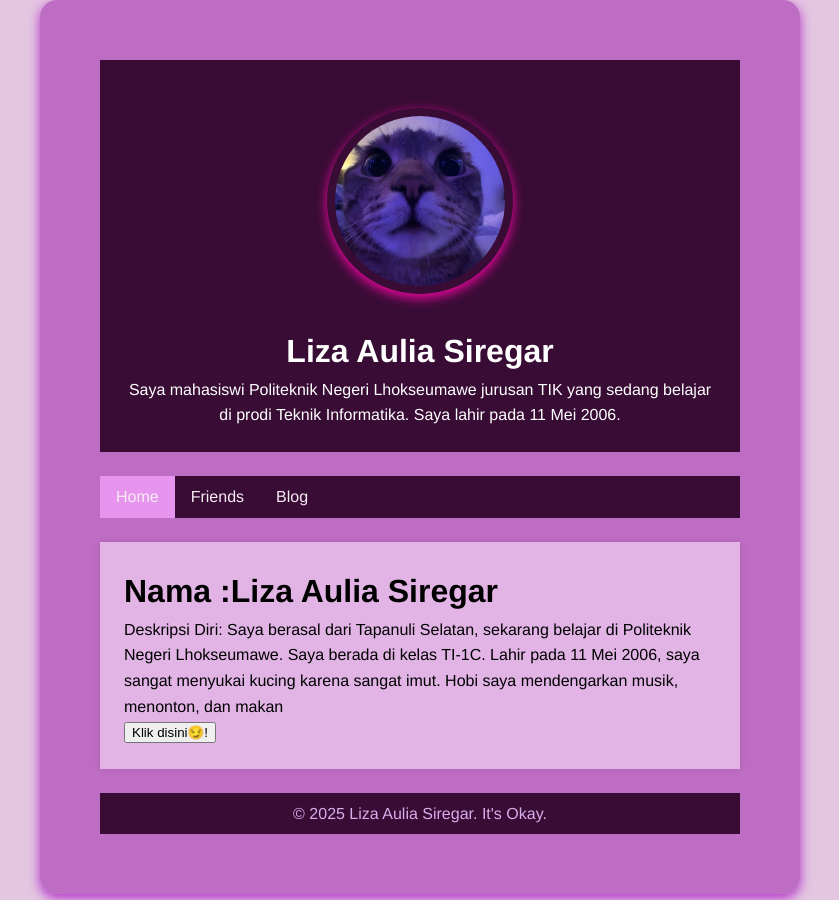
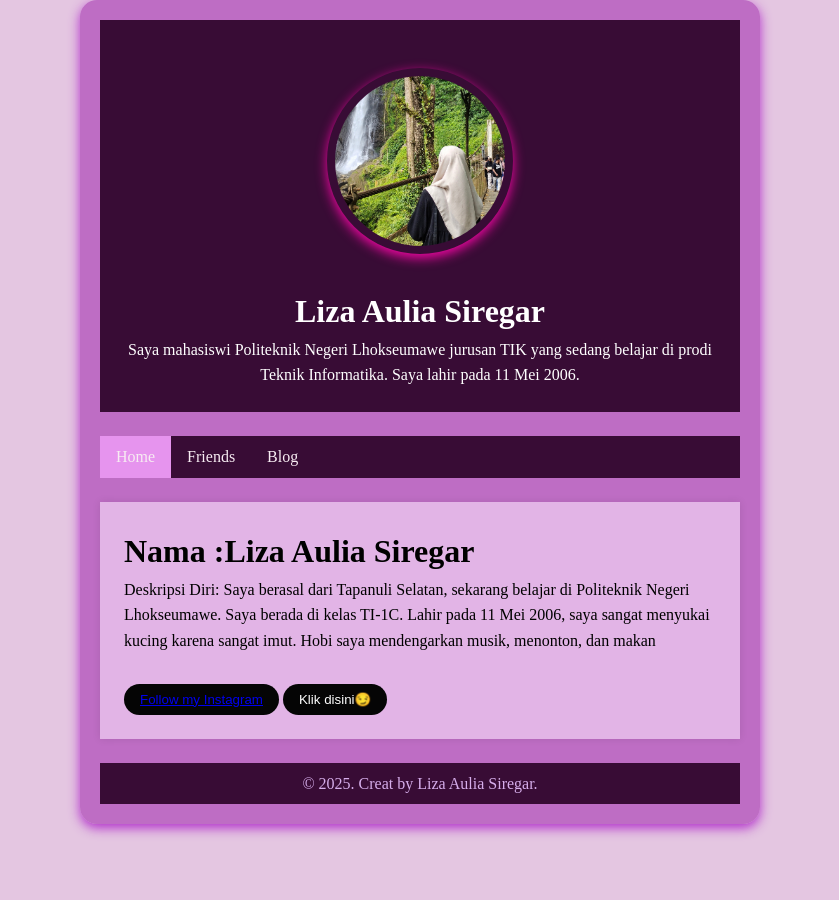
Before and after one commit to lizaauliasiregar/lizaauliasiregar.github.io, a Jekyll site: the page built from index.html, in a window 1280 px wide. Shown: the whole page, without its empty margins (220-1059 px from the left). Built offline with Jekyll 4.4.1, drawn with Linux system fonts in a browser that asks for light colours.

Commit message:
Update folder

```diff
--- a/_layouts/default.html
+++ b/_layouts/default.html
@@ -22,7 +22,7 @@
 <body>
     <div class="container">
         <header>
-            <img src="{{ site.baseurl }}/assets/images/KUCING.jpg" alt="Profile Picture"
+            <img src="{{ site.baseurl }}/assets/images/LIZA.jpg" alt="Profile Picture"
             class="profile-picture">
             <h1>{{ site.title }}</h1>
             <p>{{ site.description }}</p>
@@ -37,7 +37,7 @@
         </main>
 
         <footer>
-            <p>&copy; {{ site.time | date: '%Y' }} {{ site.title }}. It's Okay.</p>
+            <p>&copy; {{ site.time | date: '%Y' }}. Creat by Liza Aulia Siregar.</p>
         </footer>
     </div>
 </body>
--- a/_sass/main.scss
+++ b/_sass/main.scss
@@ -57,7 +57,7 @@ nav {
 
 .container {
     width: 50%; margin: auto; overflow: hidden;
-    padding: 60px;
+    padding: 20px;
     border-radius: 17px; background-color: #ae47b8b2;
     box-shadow: 0 4px 12px rgba(175, 39, 202, 0.952);
 
--- a/index.html
+++ b/index.html
@@ -6,4 +6,22 @@ title: Home
 <h1> Nama :Liza Aulia Siregar</h1>
 <p>Deskripsi Diri: Saya berasal dari Tapanuli Selatan, sekarang belajar di Politeknik Negeri Lhokseumawe. Saya berada di kelas TI-1C. Lahir pada 11 Mei 2006, saya sangat menyukai kucing karena sangat imut. Hobi saya mendengarkan musik, menonton, dan makan </p>
 
-<button onclick="myFunction()">Klik disini😏!</button>
+    <button>
+  <a href="https://www.instagram.com/_lizasiregarr?igsh=MWZ3N3Q2bmR1Y3I0OA==" target="_blank">Follow my Instagram</a>
+    </button>
+<button onclick="myFunction()">Klik disini😏</button>
+<style>
+    body {
+  font-family: Microsoft YaHei UI;
+}
+button {
+  padding: 8px 16px;
+  background-color: #050505;
+  color: white;
+  border: none;
+  border-radius: 50px;
+  cursor: pointer;
+  margin-top: 30px;
+
+}
+</style>
```
Also changed, not shown: _posts/2025-03-21-html-link-dan-list.md (+1 -1 lines), assets/images/KUCING.jpg (deleted), assets/images/LIZA.jpg (added), 7 other files.
